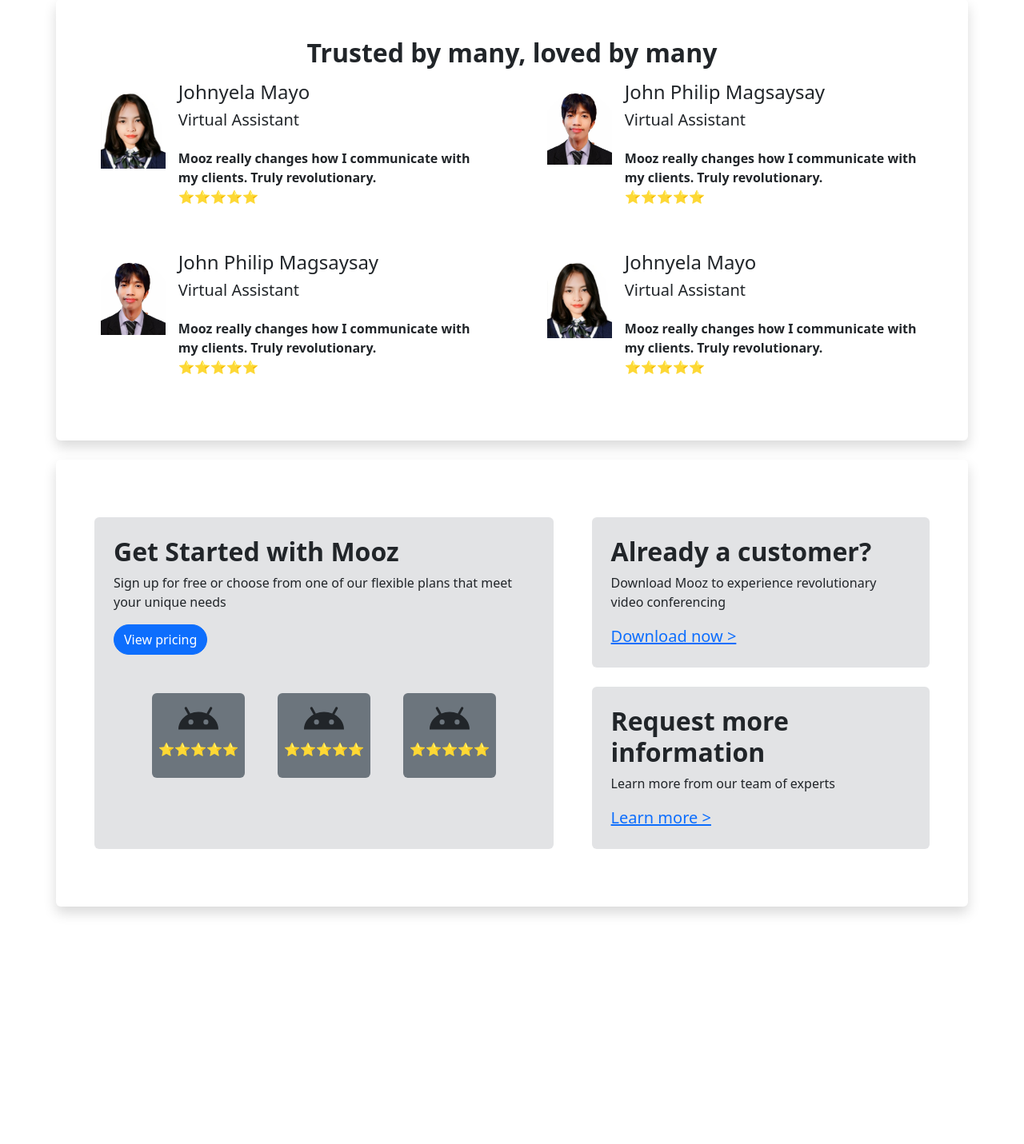
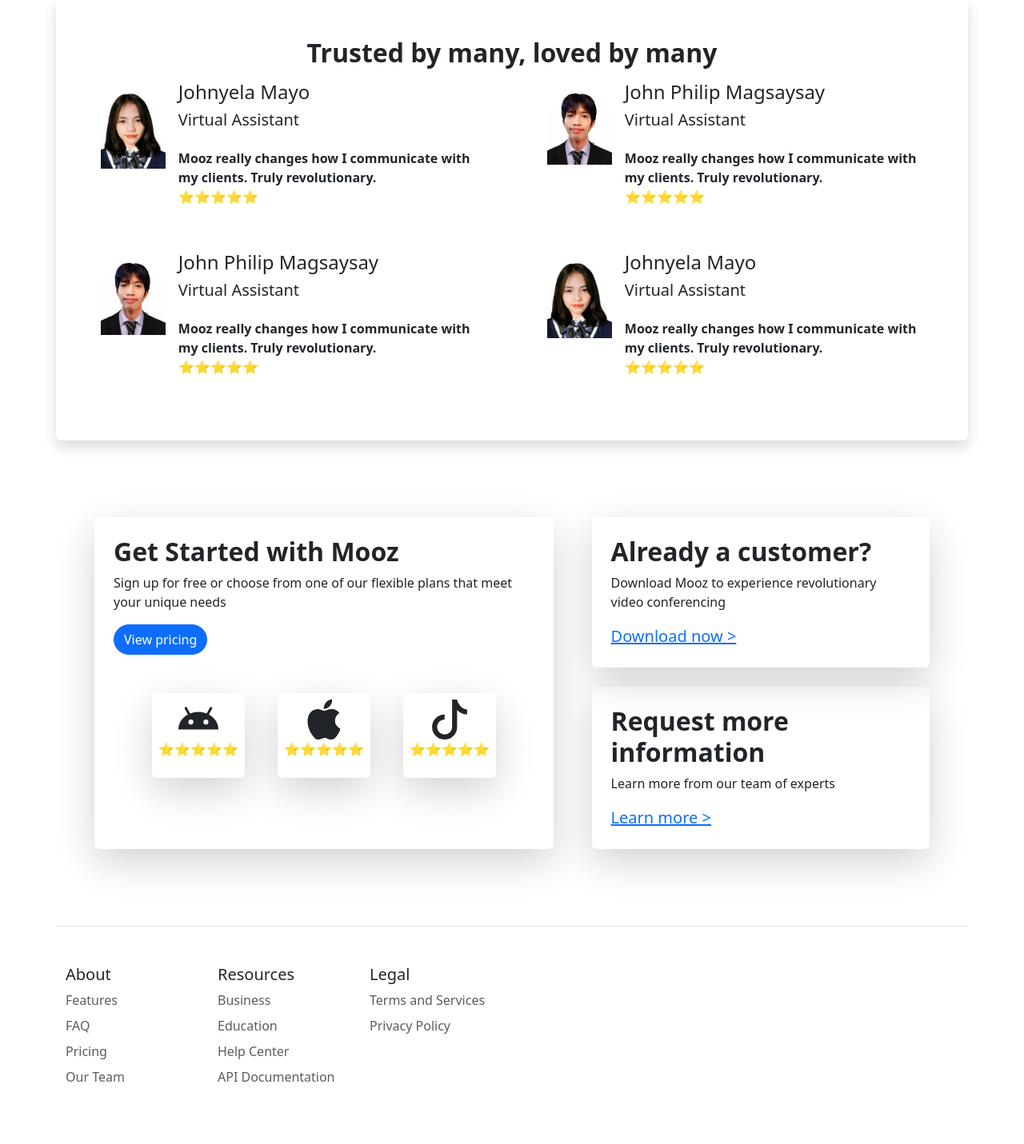
Before and after one commit to Philip-11/mooz_mockup, a PHP site: page / in a window 1280 px wide. Shown: the part 890-2321 px from the top of the page at 80% size. Before the commit the page ends 2035 px from the top, so only its background shows below. Run offline with PHP 8.4, Linux system fonts and the light colour scheme.

Commit message:
Added footer

```diff
--- a/index.php
+++ b/index.php
@@ -163,32 +163,33 @@ require_once 'lib/common.php'
             </div>
         </section>
 
-        <section class="container d-flex my-4 px-4 py-5 rounded shadow">
-            <div class="bg-secondary-subtle rounded m-4 p-4">
-                <div>
+        <section class="container d-flex my-4 px-4 py-5 rounded">
+            <div class="shadow-lg rounded m-4 p-4">
+                <div class="">
                     <h2 class="fw-bold">Get Started with Mooz</h2>
                     <p>Sign up for free or choose from one of our flexible plans that meet your unique needs</p>
                     <button class="btn btn-primary rounded-pill">View pricing</button>
                 </div>
 
                 <div class="d-flex justify-content-between text-center m-4 p-4">
-                    <div class="bg-secondary p-2 rounded ">
+                    <div class="shadow-lg p-2 rounded ">
                         <svg xmlns="http://www.w3.org/2000/svg" width="50" height="50" fill="currentColor" class="bi bi-android" viewBox="0 0 16 16">
                             <path d="M2.76 3.061a.5.5 0 0 1 .679.2l1.283 2.352A8.9 8.9 0 0 1 8 5a8.9 8.9 0 0 1 3.278.613l1.283-2.352a.5.5 0 1 1 .878.478l-1.252 2.295C14.475 7.266 16 9.477 16 12H0c0-2.523 1.525-4.734 3.813-5.966L2.56 3.74a.5.5 0 0 1 .2-.678ZM5 10a1 1 0 1 0 0-2 1 1 0 0 0 0 2m6 0a1 1 0 1 0 0-2 1 1 0 0 0 0 2" />
                         </svg>
                         <p>⭐⭐⭐⭐⭐</p>
                     </div>
 
-                    <div class="bg-secondary p-2 rounded ">
-                        <svg xmlns="http://www.w3.org/2000/svg" width="50" height="50" fill="currentColor" class="bi bi-android" viewBox="0 0 16 16">
-                            <path d="M2.76 3.061a.5.5 0 0 1 .679.2l1.283 2.352A8.9 8.9 0 0 1 8 5a8.9 8.9 0 0 1 3.278.613l1.283-2.352a.5.5 0 1 1 .878.478l-1.252 2.295C14.475 7.266 16 9.477 16 12H0c0-2.523 1.525-4.734 3.813-5.966L2.56 3.74a.5.5 0 0 1 .2-.678ZM5 10a1 1 0 1 0 0-2 1 1 0 0 0 0 2m6 0a1 1 0 1 0 0-2 1 1 0 0 0 0 2" />
+                    <div class="shadow-lg p-2 rounded ">
+                        <svg xmlns="http://www.w3.org/2000/svg" width="50" height="50" fill="currentColor" class="bi bi-apple" viewBox="0 0 16 16">
+                            <path d="M11.182.008C11.148-.03 9.923.023 8.857 1.18c-1.066 1.156-.902 2.482-.878 2.516s1.52.087 2.475-1.258.762-2.391.728-2.43m3.314 11.733c-.048-.096-2.325-1.234-2.113-3.422s1.675-2.789 1.698-2.854-.597-.79-1.254-1.157a3.7 3.7 0 0 0-1.563-.434c-.108-.003-.483-.095-1.254.116-.508.139-1.653.589-1.968.607-.316.018-1.256-.522-2.267-.665-.647-.125-1.333.131-1.824.328-.49.196-1.422.754-2.074 2.237-.652 1.482-.311 3.83-.067 4.56s.625 1.924 1.273 2.796c.576.984 1.34 1.667 1.659 1.899s1.219.386 1.843.067c.502-.308 1.408-.485 1.766-.472.357.013 1.061.154 1.782.539.571.197 1.111.115 1.652-.105.541-.221 1.324-1.059 2.238-2.758q.52-1.185.473-1.282" />
+                            <path d="M11.182.008C11.148-.03 9.923.023 8.857 1.18c-1.066 1.156-.902 2.482-.878 2.516s1.52.087 2.475-1.258.762-2.391.728-2.43m3.314 11.733c-.048-.096-2.325-1.234-2.113-3.422s1.675-2.789 1.698-2.854-.597-.79-1.254-1.157a3.7 3.7 0 0 0-1.563-.434c-.108-.003-.483-.095-1.254.116-.508.139-1.653.589-1.968.607-.316.018-1.256-.522-2.267-.665-.647-.125-1.333.131-1.824.328-.49.196-1.422.754-2.074 2.237-.652 1.482-.311 3.83-.067 4.56s.625 1.924 1.273 2.796c.576.984 1.34 1.667 1.659 1.899s1.219.386 1.843.067c.502-.308 1.408-.485 1.766-.472.357.013 1.061.154 1.782.539.571.197 1.111.115 1.652-.105.541-.221 1.324-1.059 2.238-2.758q.52-1.185.473-1.282" />
                         </svg>
                         <p>⭐⭐⭐⭐⭐</p>
                     </div>
 
-                    <div class="bg-secondary p-2 rounded ">
-                        <svg xmlns="http://www.w3.org/2000/svg" width="50" height="50" fill="currentColor" class="bi bi-android" viewBox="0 0 16 16">
-                            <path d="M2.76 3.061a.5.5 0 0 1 .679.2l1.283 2.352A8.9 8.9 0 0 1 8 5a8.9 8.9 0 0 1 3.278.613l1.283-2.352a.5.5 0 1 1 .878.478l-1.252 2.295C14.475 7.266 16 9.477 16 12H0c0-2.523 1.525-4.734 3.813-5.966L2.56 3.74a.5.5 0 0 1 .2-.678ZM5 10a1 1 0 1 0 0-2 1 1 0 0 0 0 2m6 0a1 1 0 1 0 0-2 1 1 0 0 0 0 2" />
+                    <div class="shadow-lg p-2 rounded ">
+                        <svg xmlns="http://www.w3.org/2000/svg" width="50" height="50" fill="currentColor" class="bi bi-tiktok" viewBox="0 0 16 16">
+                            <path d="M9 0h1.98c.144.715.54 1.617 1.235 2.512C12.895 3.389 13.797 4 15 4v2c-1.753 0-3.07-.814-4-1.829V11a5 5 0 1 1-5-5v2a3 3 0 1 0 3 3z" />
                         </svg>
                         <p>⭐⭐⭐⭐⭐</p>
                     </div>
@@ -196,7 +197,7 @@ require_once 'lib/common.php'
             </div>
 
             <div>
-                <div class="bg-secondary-subtle rounded m-4 p-4">
+                <div class="shadow-lg rounded m-4 p-4">
                     <div>
                         <h2 class="fw-bold">Already a customer?</h2>
                         <p>Download Mooz to experience revolutionary video conferencing</p>
@@ -204,7 +205,7 @@ require_once 'lib/common.php'
                     </div>
                 </div>
 
-                <div class="bg-secondary-subtle rounded m-4 p-4">
+                <div class="shadow-lg rounded m-4 p-4">
                     <div>
                         <h2 class="fw-bold">Request more information</h2>
                         <p>Learn more from our team of experts</p>
@@ -214,6 +215,64 @@ require_once 'lib/common.php'
             </div>
 
         </section>
+
+        <footer class="container py-5 border-top">
+            <div class="row">
+                <div class="col-4 col-md-2 mb-3">
+                    <h5>About</h5>
+                    <ul class="nav flex-column">
+                        <li class="nav-item mb-2">
+                            <a href="#" class="nav-link p-0 text-body-secondary">Features</a>
+                        </li>
+                        <li class="nav-item mb-2">
+                            <a href="#" class="nav-link p-0 text-body-secondary">FAQ</a>
+                        </li>
+                        <li class="nav-item mb-2">
+                            <a href="#" class="nav-link p-0 text-body-secondary">Pricing</a>
+                        </li>
+                        <li class="nav-item mb-2">
+                            <a href="#" class="nav-link p-0 text-body-secondary">Our Team</a>
+                        </li>
+                    </ul>
+                </div>
+
+                <div class="col-4 col-md-2 mb-3">
+                    <h5>Resources</h5>
+                    <ul class="nav flex-column">
+                        <li class="nav-item mb-2">
+                            <a href="#" class="nav-link p-0 text-body-secondary">Business</a>
+                        </li>
+                        <li class="nav-item mb-2">
+                            <a href="#" class="nav-link p-0 text-body-secondary">Education</a>
+                        </li>
+                        <li class="nav-item mb-2">
+                            <a href="#" class="nav-link p-0 text-body-secondary">Help Center</a>
+                        </li>
+                        <li class="nav-item mb-2">
+                            <a href="#" class="nav-link p-0 text-body-secondary">API Documentation</a>
+                        </li>
+                    </ul>
+                </div>
+
+                <div class="col-2 col-md-2 mb-3">
+                    <h5>Legal</h5>
+                    <ul class="nav flex-column">
+                        <li class="nav-item mb-2">
+                            <a href="#" class="nav-link p-0 text-body-secondary">Terms and Services</a>
+                        </li>
+                        <li class="nav-item mb-2">
+                            <a href="#" class="nav-link p-0 text-body-secondary">Privacy Policy</a>
+                        </li>
+
+                    </ul>
+                </div>
+
+                <div class="col-md-5 offset-md-1 mb-3">
+
+                </div>
+            </div>
+
+        </footer>
     </main>
 
     <?php require 'lib/bootstrap.php' ?>
```
